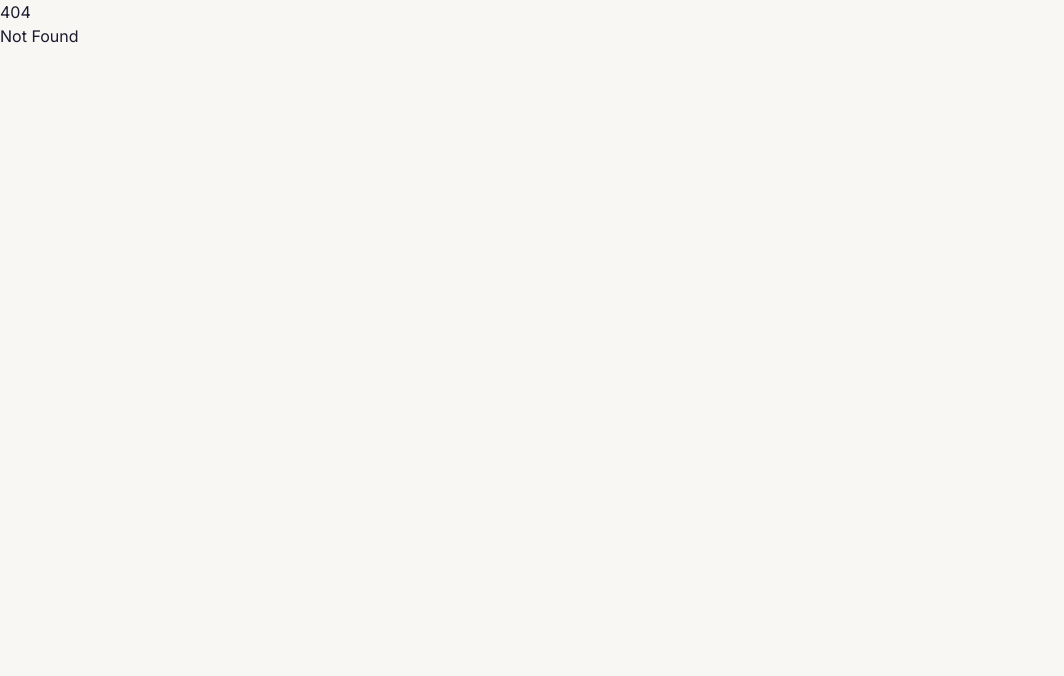
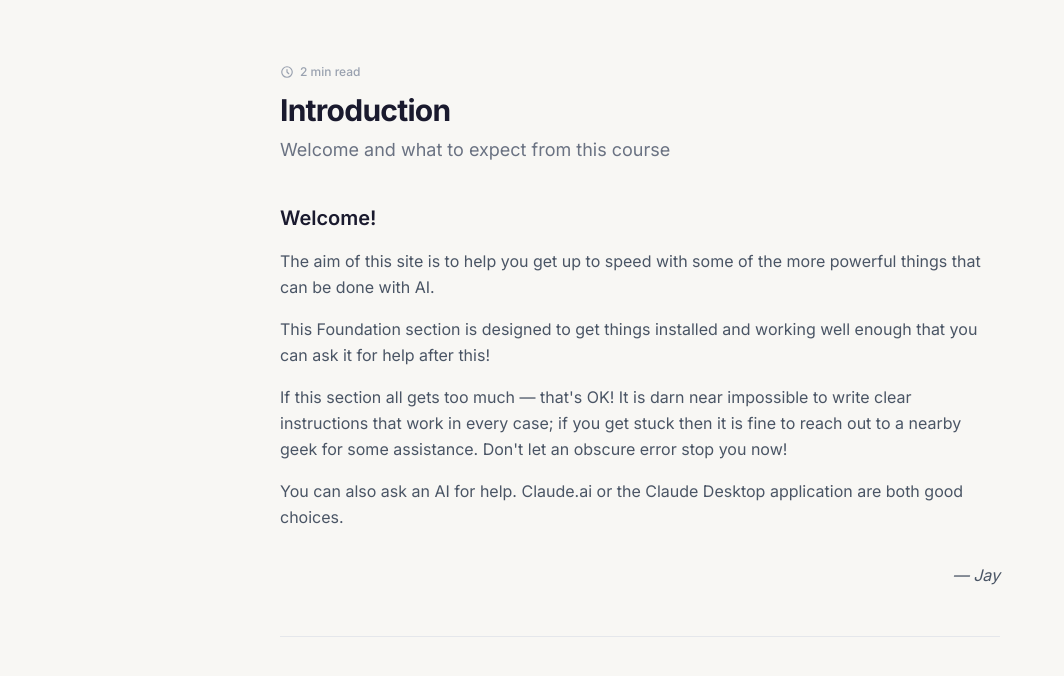
Before and after one commit to jasonjack-jay/learn-pai, a SvelteKit app: page /learn/foundation/introduction in a window 1280 px wide. Before the commit this address had no page. Shown: the top 676 px of the page, without its empty margins (0-1064 px from the left). Built offline with nearby package versions, Linux system fonts and the light colour scheme.

Commit message:
Introduction

```diff
--- a/src/lib/state.svelte.ts
+++ b/src/lib/state.svelte.ts
@@ -47,26 +47,36 @@ export interface UserProfile {
 export const modules: Module[] = [
 	// Tier 1 — Foundation
 	{
+		id: 'introduction',
+		title: 'Introduction',
+		description: 'Welcome and what to expect from this course',
+		tier: 'foundation',
+		slug: 'foundation/introduction',
+		order: 1,
+		estimatedMinutes: 2
+	},
+	{
 		id: 'what-is-pai',
 		title: 'What is PAI?',
 		description: 'The three levels of AI evolution and where PAI fits in',
 		tier: 'foundation',
 		slug: 'foundation/what-is-pai',
-		order: 1,
+		order: 2,
 		estimatedMinutes: 5,
-		streamOrder: { 'vibe-coder': 4 },
+		prerequisiteIds: ['introduction'],
+		streamOrder: { 'vibe-coder': 5 },
 		streamPrerequisiteIds: { 'vibe-coder': ['claude-code'] }
 	},
 	{
 		id: 'terminal-basics',
 		title: 'Terminal Basics',
-		description: 'Get comfortable with the place where PAI lives',
+		description: 'Get comfortable with the place where PAI and Claude Code (and Superpowers and BMAD and ...) live',
 		tier: 'foundation',
 		slug: 'foundation/terminal-basics',
-		order: 2,
+		order: 3,
 		estimatedMinutes: 7,
 		prerequisiteIds: ['what-is-pai'],
-		streamOrder: { 'vibe-coder': 1 }
+		streamOrder: { 'vibe-coder': 2 }
 	},
 	{
 		id: 'git-basics',
@@ -74,11 +84,11 @@ export const modules: Module[] = [
 		description: 'The six concepts you need — Claude Code handles the rest',
 		tier: 'foundation',
 		slug: 'foundation/git-basics',
-		order: 3,
+		order: 4,
 		estimatedMinutes: 6,
 		prerequisiteIds: ['terminal-basics'],
 		streams: ['vibe-coder'],
-		streamOrder: { 'vibe-coder': 2 }
+		streamOrder: { 'vibe-coder': 3 }
 	},
 	{
 		id: 'claude-code',
@@ -86,10 +96,10 @@ export const modules: Module[] = [
 		description: 'Get Claude Code running in your terminal in under five minutes',
 		tier: 'foundation',
 		slug: 'foundation/claude-code',
-		order: 4,
+		order: 5,
 		estimatedMinutes: 5,
 		prerequisiteIds: ['terminal-basics'],
-		streamOrder: { 'vibe-coder': 3 }
+		streamOrder: { 'vibe-coder': 4 }
 	},
 	{
 		id: 'install-bun',
@@ -97,7 +107,7 @@ export const modules: Module[] = [
 		description: 'The fast JavaScript runtime that PAI depends on',
 		tier: 'foundation',
 		slug: 'foundation/install-bun',
-		order: 5,
+		order: 6,
 		estimatedMinutes: 3,
 		prerequisiteIds: ['claude-code']
 	},
@@ -107,7 +117,7 @@ export const modules: Module[] = [
 		description: 'What changes when you add PAI on top of Claude Code',
 		tier: 'foundation',
 		slug: 'foundation/pai-vs-claude',
-		order: 6,
+		order: 7,
 		estimatedMinutes: 5,
 		prerequisiteIds: ['install-bun']
 	},
@@ -117,7 +127,7 @@ export const modules: Module[] = [
 		description: 'A visual tour of the ideas that guide PAI\'s design',
 		tier: 'foundation',
 		slug: 'foundation/principles',
-		order: 7,
+		order: 8,
 		estimatedMinutes: 8,
 		prerequisiteIds: ['pai-vs-claude']
 	},
@@ -127,7 +137,7 @@ export const modules: Module[] = [
 		description: 'Get PAI running on your machine step by step',
 		tier: 'foundation',
 		slug: 'foundation/installation',
-		order: 8,
+		order: 9,
 		estimatedMinutes: 10,
 		prerequisiteIds: ['principles-overview']
 	},
@@ -137,7 +147,7 @@ export const modules: Module[] = [
 		description: 'Give Claude Code structured development superpowers',
 		tier: 'foundation',
 		slug: 'foundation/superpowers',
-		order: 9,
+		order: 10,
 		estimatedMinutes: 8,
 		prerequisiteIds: ['installation'],
 		streams: ['vibe-coder']
@@ -148,7 +158,7 @@ export const modules: Module[] = [
 		description: 'A full agile development team, powered by AI agents',
 		tier: 'foundation',
 		slug: 'foundation/bmad',
-		order: 10,
+		order: 11,
 		estimatedMinutes: 10,
 		prerequisiteIds: ['installation'],
 		streams: ['vibe-coder']
--- a/src/routes/+page.svelte
+++ b/src/routes/+page.svelte
@@ -34,14 +34,14 @@
 		} else if (stream === 'vibe-coder') {
 			step = 1;
 		} else {
-			goto(`${base}/learn/foundation/what-is-pai`);
+			goto(`${base}/learn/foundation/introduction`);
 		}
 	}
 
 	function selectLevel(level: 'beginner' | 'intermediate' | 'advanced') {
 		setTechLevel(level);
 		completeQuiz();
-		goto(`${base}/learn/foundation/terminal-basics`);
+		goto(`${base}/learn/foundation/introduction`);
 	}
 </script>
 
--- /dev/null
+++ b/src/routes/learn/foundation/introduction/+page.svelte
@@ -0,0 +1,24 @@
+<script lang="ts">
+	import ModuleLayout from '$lib/components/ModuleLayout.svelte';
+</script>
+
+<ModuleLayout
+	moduleId="introduction"
+	title="Introduction"
+	description="Welcome and what to expect from this course"
+	estimatedMinutes={2}
+>
+
+<h2>Welcome!</h2>
+
+<p>The aim of this site is to help you get up to speed with some of the more powerful things that can be done with AI.</p>
+
+<p>This Foundation section is designed to get things installed and working well enough that you can ask it for help after this!</p>
+
+<p>If this section all gets too much — that's OK! It is darn near impossible to write clear instructions that work in every case; if you get stuck then it is fine to reach out to a nearby geek for some assistance. Don't let an obscure error stop you now!</p>
+
+<p>You can also ask an AI for help. <a href="https://claude.ai" target="_blank" rel="noopener">Claude.ai</a> or the Claude Desktop application are both good choices.</p>
+
+<p class="mt-8 text-right text-muted-foreground italic">— Jay</p>
+
+</ModuleLayout>
--- a/src/routes/learn/foundation/terminal-basics/+page.svelte
+++ b/src/routes/learn/foundation/terminal-basics/+page.svelte
@@ -11,7 +11,7 @@
 <ModuleLayout
 	moduleId="terminal-basics"
 	title="Terminal Basics"
-	description="Get comfortable with the place where PAI lives"
+	description="Get comfortable with the place where PAI and Claude Code (and Superpowers and BMAD and ...) live"
 	estimatedMinutes={7}
 >
 
@@ -26,6 +26,10 @@
 <p>PAI lives in the terminal. So does Claude Code. When you use PAI, you're typing in a terminal window — not clicking buttons in a web app. That's actually a good thing: text is fast, scriptable, and powerful in ways that GUIs (Graphical User Interfaces) can't match.</p>
 
 <p>You don't need to become a terminal expert. You need to be comfortable enough to open it, get to the right place, and let Claude Code take over from there. That's what this lesson covers.</p>
+
+<Callout type="info">
+	<p><strong>Wait — I saw Claude Code in the Claude Desktop app!</strong> Claude Code lives in more than one place. The original version, and still the most powerful, lives in the terminal. That's the one PAI uses, and the one we'll be working with throughout this course.</p>
+</Callout>
 
 <Callout type="tip">
 	<p>If you already live in the terminal, mark this complete and move on. The only thing worth checking is the workspace setup at the end.</p>
--- a/src/routes/paths/+page.svelte
+++ b/src/routes/paths/+page.svelte
@@ -13,7 +13,7 @@
 
 	function proceed() {
 		if (profile.interests.length === 0) return;
-		goto(`${base}/learn/foundation/what-is-pai`);
+		goto(`${base}/learn/foundation/introduction`);
 	}
 </script>
 
```
